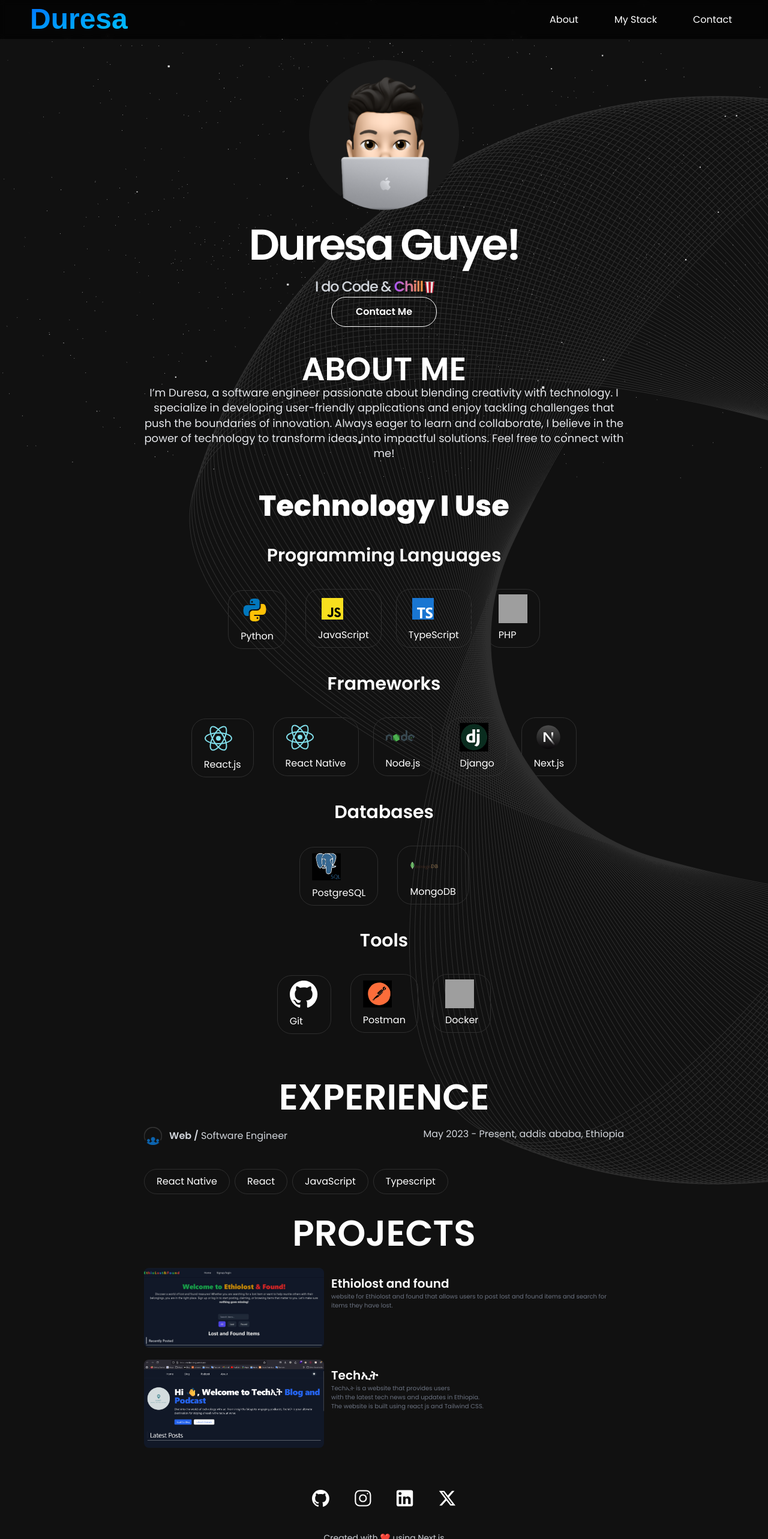
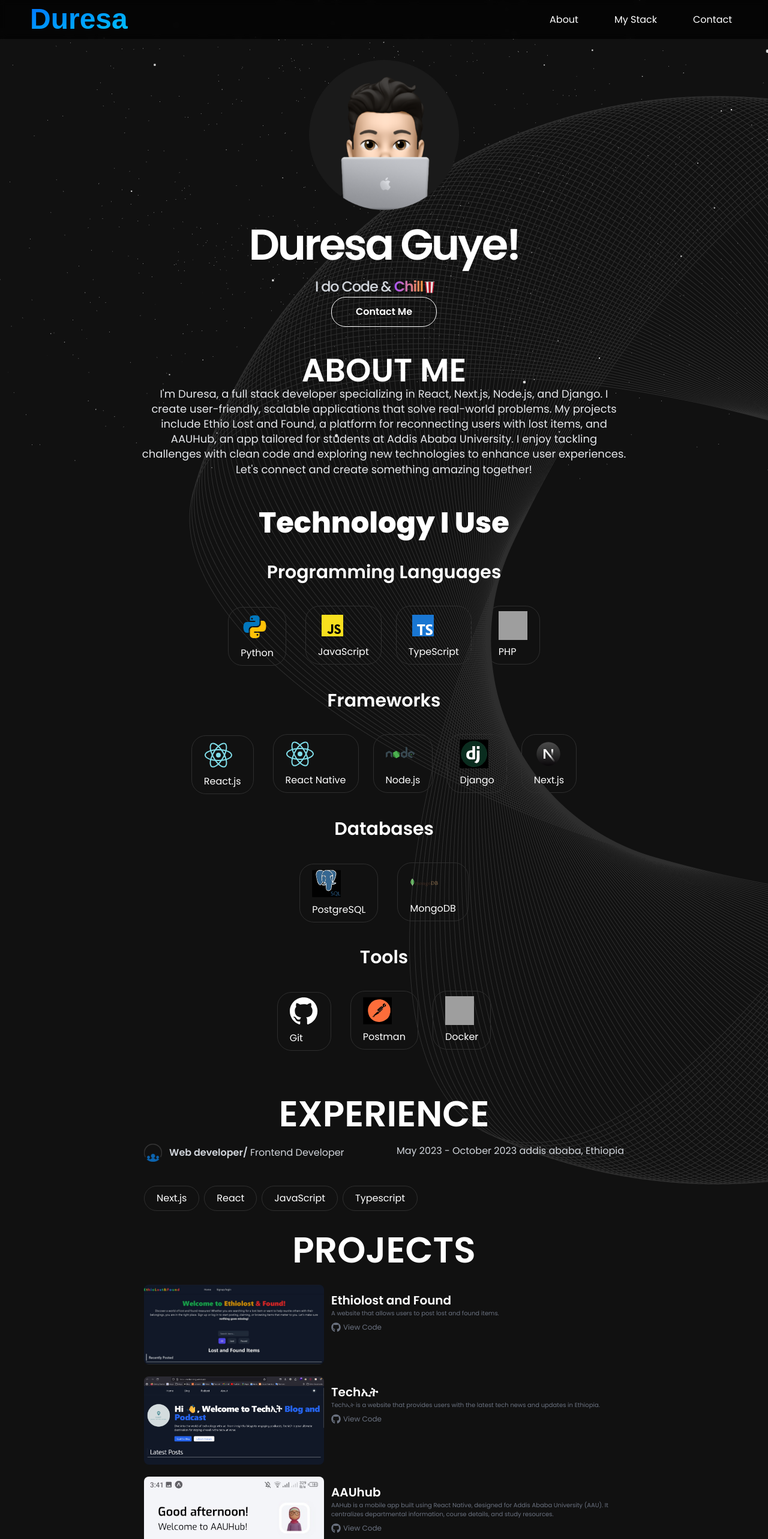
Before and after one commit to duresaguye/my_Portfolio, a Next.js app: page / in a window 1280 px wide. Shown: the top 2566 px of the page at 60% size. Built offline with nearby package versions, Linux system fonts and the light colour scheme; grey boxes are pictures that could not be loaded.

Commit message:
project added

```diff
--- a/app/globals.css
+++ b/app/globals.css
@@ -6,3 +6,26 @@
 * {
   font-family: "Poppins", sans-serif;
 }
+
+@keyframes scroll-left {
+  0% {
+    transform: translateX(100%);
+  }
+  100% {
+    transform: translateX(-100%);
+  }
+}
+
+.scroll-container {
+  display: flex;
+  overflow: hidden; /* Hides overflowing content */
+  animation: scroll-left 30s linear infinite; /* Adjusted duration for slower effect */
+}
+
+.project-item {
+  min-width: 300px; /* Width of each project item */
+  margin-right: 20px; /* Spacing between items */
+  display: flex;
+  flex-direction: column; /* Stack image and text vertically */
+  align-items: center; /* Center align items */
+}
--- a/components/About.tsx
+++ b/components/About.tsx
@@ -10,9 +10,9 @@
       <div className="flex flex-col  justify-around flex-wrap items-center   max-w-[900px]">
         <h1 className="text-white font-semibold text-6xl">ABOUT ME</h1>
         <p className="text-gray-200 text-center text-xl">
-I’m Duresa, a software engineer passionate about blending creativity with technology. I specialize in developing user-friendly applications and enjoy tackling challenges that push the boundaries of innovation. Always eager to learn and collaborate, I believe in the power of technology to transform ideas into impactful solutions.
+I'm Duresa, a full stack developer specializing in React, Next.js, Node.js, and Django. I create user-friendly, scalable applications that solve real-world problems. My projects include Ethio Lost and Found, a platform for reconnecting users with lost items, and AAUHub, an app tailored for students at Addis Ababa University.
 
-Feel free to connect with me!</p>
+I enjoy tackling challenges with clean code and exploring new technologies to enhance user experiences. Let's connect and create something amazing together!</p>
 
       </div>
     </section>
--- a/components/Experience.tsx
+++ b/components/Experience.tsx
@@ -18,11 +18,11 @@
               alt={"experience"}
             />
             <p className="text-gray-300 ">
-              <span className="font-semibold">Web /</span> Software Engineer
+              <span className="font-semibold">Web developer/</span> Frontend Developer
             </p>
           </div>
           <p className="text-gray-300 md:pt-0 pt-3">
-            May 2023 - Present, addis ababa, Ethiopia
+            May 2023 - October 2023 addis ababa, Ethiopia
           </p>
         </div>
 
@@ -30,8 +30,8 @@
 
         </p>
         <div className="flex-col flex sm:flex-row ">
-          <div className="bg-transparent  mt-5 mr-2 cursor-pointer  rounded-3xl  text-white py-2 px-5  border border-[#2E2E2E] w-max">
-            React Native
+          <div className="bg-transparent  mt-5  mr-2 cursor-pointer  rounded-3xl  text-white py-2 px-5  border border-[#2E2E2E] w-max">
+            Next.js
           </div>
           <div className="bg-transparent  mt-5  mr-2 cursor-pointer  rounded-3xl  text-white py-2 px-5  border border-[#2E2E2E] w-max">
             React
--- a/components/Projects.tsx
+++ b/components/Projects.tsx
@@ -1,74 +1,129 @@
+"use client";
 import Image from "next/image";
+
 import Link from "next/link";
-import React from "react";
+import React, { useEffect, useState } from "react";
+import { FaGithub } from "react-icons/fa";
 
 const Projects: React.FC<{}> = () => {
+  const [isMounted, setIsMounted] = useState(false);
+
+  useEffect(() => {
+    setIsMounted(true);
+  }, []);
+
+
+  if (!isMounted) {
+    return null;
+  }
+
   return (
     <section id="projects">
       <h2 className="text-white font-semibold text-center text-6xl pt-[35px]">
         PROJECTS
       </h2>
 
-      <div className=" container mx-auto 2xl  ">
-        <div className="flex-col flex md:flex-row  mt-7">
+      <div className="container mx-auto">
+        {/* First Project */}
+        <div className="flex-col flex md:flex-row mt-7">
           <Link
             href="https://github.com/duresaguye/ethio-lost-and-found-Backend"
             rel="noopener noreferrer"
             target="_blank"
-            className="z-[1]"
+            className="z-[1] flex-row flex mb-5"
           >
-            <div className="flex-row flex mb-5">
             <Image
               src="/image.png"
               height={300}
               width={300}
-                alt="First Project"
+              alt="Ethiolost and Found"
               className="rounded-lg"
             />
             <div className="p-3">
-                <p className="text-white font-semibold text-xl">Ethiolost and found </p>
+              <p className="text-white font-semibold text-xl">Ethiolost and Found</p>
               <p className="text-gray-500 text-[10px]">
-                  website for Ethiolost and found that allows users to post lost
-                  and found items and search for items they have lost.
-
+                A website that allows users to post lost and found items.
               </p>
+              <div className="flex items-center mt-2">
+                <FaGithub className="text-gray-500 mr-1" />
+                <Link
+                  href="https://github.com/duresaguye/ethiolostfound-frontend"
+                  className="text-gray-500 text-xs"
+                >
+                  View Code
+                </Link>
               </div>
             </div>
           </Link>
+        </div>
 
-        </div>
-        <div className="flex-col flex md:flex-row ">
+        {/* Second Project */}
+        <div className="flex-col flex md:flex-row">
           <Link
             href="https://techet-blog.vercel.app/"
             rel="noopener noreferrer"
             target="_blank"
-            className="z-[1]"
+            className="z-[1] flex-row flex mb-5"
           >
-            <div className="flex-row flex mb-5">
             <Image
               src="/techet.png"
               height={300}
               width={300}
+              alt="TechetBlog"
               className="rounded-lg"
-                alt="TechetBlog"
             />
-              <div className=" p-3 ">
-                <p className="text-white font-semibold text-xl">
-                 Techኢት
+            <div className="p-3">
+              <p className="text-white font-semibold text-xl">Techኢት</p>
+              <p className="text-gray-500 text-[10px]">
+                Techኢት is a website that provides users with the latest tech
+                news and updates in Ethiopia.
               </p>
-                <p className="text-gray-500 text-[10px]">
-                  Techኢት is a website that provides users
-                  <br /> with the latest tech
-                  news and updates in Ethiopia. <br />
-                  The website is built using
-                  react js and Tailwind CSS.
-
-                </p>
-
+              <div className="flex items-center mt-2">
+                <FaGithub className="text-gray-500 mr-1" />
+                <Link
+                  href="https://github.com/duresaguye/techet-blog"
+                  className="text-gray-500 text-xs"
+                >
+                  View Code
+                </Link>
               </div>
             </div>
           </Link>
+        </div>
 
+        {/* Third Project */}
+        <div className="flex-col flex md:flex-row">
+          <Link
+            href="https://github.com/duresaguye/aau-info-app"
+            rel="noopener noreferrer"
+            target="_blank"
+            className="z-[1] flex-row flex mb-5"
+          >
+            <Image
+              src="/AAUhub.png"
+              height={100}
+              width={300}
+              alt="AAUHub"
+              className="rounded-lg"
+            />
+            <div className="p-3">
+              <p className="text-white font-semibold text-xl">AAUhub</p>
+              <p className="text-gray-500 text-[10px]">
+                AAHub is a mobile app built using React Native,
+                designed for Addis Ababa University (AAU).
+                It centralizes departmental information, course details, and study resources.
+              </p>
+              <div className="flex items-center mt-2">
+                <FaGithub className="text-gray-500 mr-1" />
+                <Link
+                  href="https://github.com/duresaguye/aau-info-app"
+                  className="text-gray-500 text-xs"
+                >
+                  View Code
+                </Link>
+              </div>
+            </div>
+          </Link>
         </div>
       </div>
     </section>
--- a/package.json
+++ b/package.json
@@ -18,6 +18,7 @@
     "next": "^14.2.15",
     "react": "^18",
     "react-dom": "^18",
+    "react-icons": "^5.3.0",
     "sharp": "^0.33.0"
   },
   "devDependencies": {
```
Also changed, not shown: public/AAUhub.png (added), 1 other file (tests, documents, lock files or other folders). Lines whose indentation alone changed are shown as unchanged.
